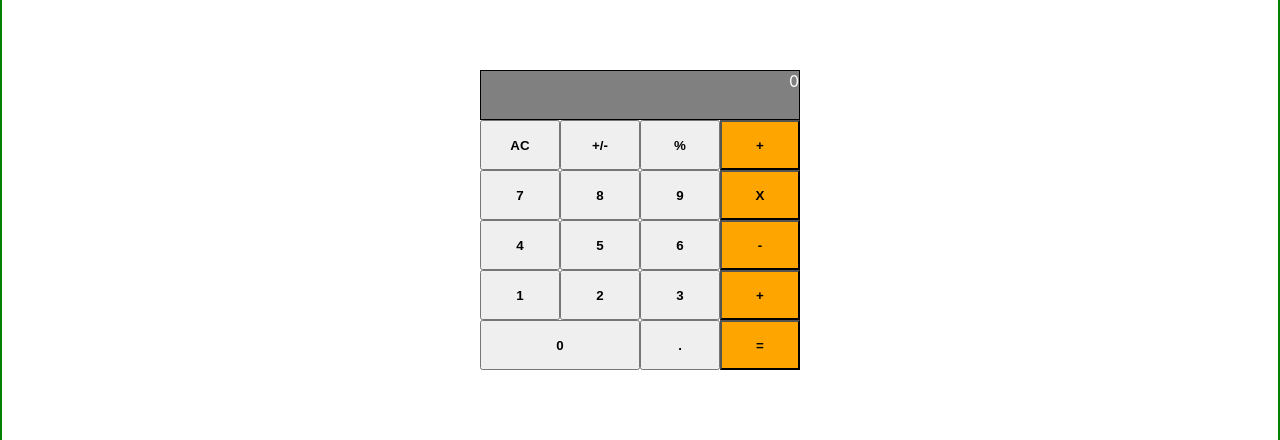
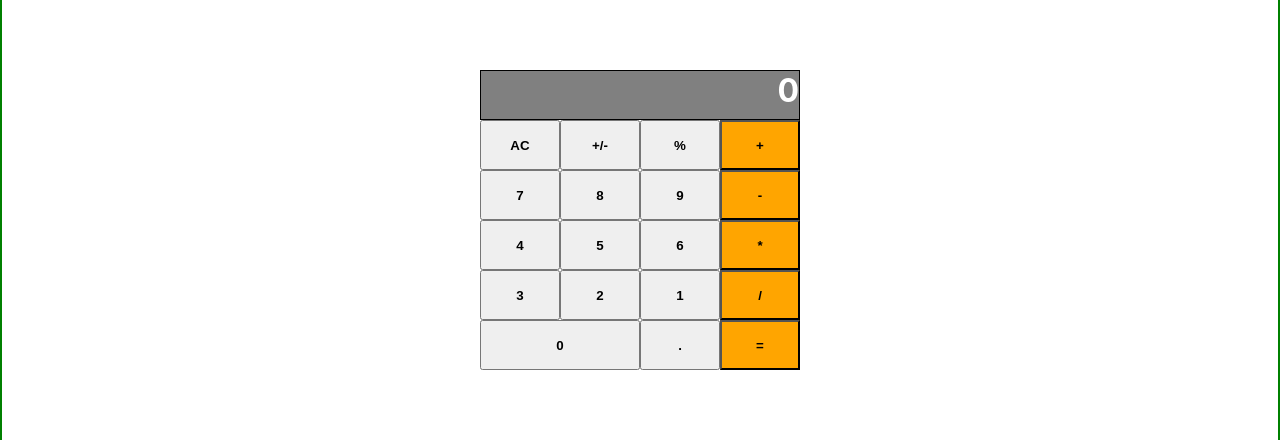
Before and after one commit to AkshithaReddy1899/Math-magicians, a React (Create React App) app: page / in a window 1280 px wide. Shown: the part 170-610 px from the top of the page. Built offline with nearby package versions, Linux system fonts and the light colour scheme.

Commit message:
Rewrite as class components

```diff
--- a/public/index.html
+++ b/public/index.html
@@ -2,42 +2,10 @@
 <html lang="en">
   <head>
     <meta charset="utf-8" />
-    <link rel="icon" href="%PUBLIC_URL%/favicon.ico" />
     <meta name="viewport" content="width=device-width, initial-scale=1" />
-    <meta name="theme-color" content="#000000" />
-    <meta
-      name="description"
-      content="Web site created using create-react-app"
-    />
-    <link rel="apple-touch-icon" href="%PUBLIC_URL%/logo192.png" />
-    <!--
-      manifest.json provides metadata used when your web app is installed on a
-      user's mobile device or desktop. See https://developers.google.com/web/fundamentals/web-app-manifest/
-    -->
-    <link rel="manifest" href="%PUBLIC_URL%/manifest.json" />
-    <!--
-      Notice the use of %PUBLIC_URL% in the tags above.
-      It will be replaced with the URL of the `public` folder during the build.
-      Only files inside the `public` folder can be referenced from the HTML.
-
-      Unlike "/favicon.ico" or "favicon.ico", "%PUBLIC_URL%/favicon.ico" will
-      work correctly both with client-side routing and a non-root public URL.
-      Learn how to configure a non-root public URL by running `npm run build`.
-    -->
     <title>React App</title>
   </head>
   <body>
-    <noscript>You need to enable JavaScript to run this app.</noscript>
     <div id="root"></div>
-    <!--
-      This HTML file is a template.
-      If you open it directly in the browser, you will see an empty page.
-
-      You can add webfonts, meta tags, or analytics to this file.
-      The build step will place the bundled scripts into the <body> tag.
-
-      To begin the development, run `npm start` or `yarn start`.
-      To create a production bundle, use `npm run build` or `yarn build`.
-    -->
   </body>
 </html>
--- a/src/App.js
+++ b/src/App.js
@@ -1,12 +1,16 @@
+/* eslint-disable react/prefer-stateless-function */
+import React, { Component } from 'react';
 import './styles/App.css';
 import Calculator from './components/Calculator';
 
-function App() {
-  return (
-    <div className="App">
-      <Calculator />
-    </div>
-  );
+class App extends Component {
+  render() {
+    return (
+      <div>
+        <Calculator />
+      </div>
+    );
+  }
 }
 
 export default App;
--- a/src/components/ButtonContainer.js
+++ b/src/components/ButtonContainer.js
@@ -1,8 +1,37 @@
-import Button from './Button';
+import React, { PureComponent } from 'react';
 
-function ButtonContainer() {
+class ButtonContainer extends PureComponent {
+  render() {
     return (
       <div className="button-container">
+        <button type="button" className="btn">AC</button>
+        <button type="button" className="btn">+/-</button>
+        <button type="button" className="btn">%</button>
+        <button type="button" className="operator">+</button>
+        <button type="button" className="btn">7</button>
+        <button type="button" className="btn">8</button>
+        <button type="button" className="btn">9</button>
+        <button type="button" className="operator">-</button>
+        <button type="button" className="btn">4</button>
+        <button type="button" className="btn">5</button>
+        <button type="button" className="btn">6</button>
+        <button type="button" className="operator">*</button>
+        <button type="button" className="btn">3</button>
+        <button type="button" className="btn">2</button>
+        <button type="button" className="btn">1</button>
+        <button type="button" className="operator">/</button>
+        <button type="button" className="zero">0</button>
+        <button type="button" className="btn">.</button>
+        <button type="button" className="operator">=</button>
+      </div>
+    );
+  }
+}
+
+export default ButtonContainer;
+
+/*
+
         <Button text="AC" />
         <Button text="+/-" />
         <Button text="%" />
@@ -21,9 +50,4 @@ function ButtonContainer() {
         <Button text="+" className="operator" />
         <Button text="0" className="zero" />
         <Button text="." />
-      <Button text="=" className="operator" />
-    </div>
-  );
-}
-
-export default ButtonContainer;
+        <Button text="=" className="operator" /> */
--- a/src/components/Calculator.js
+++ b/src/components/Calculator.js
@@ -1,14 +1,22 @@
+import React from 'react';
 import '../styles/calculator.css';
 import Display from './Display';
 import ButtonContainer from './ButtonContainer';
 
-function Calculator() {
-  return (
-    <div className="calculator">
-      <Display />
-      <ButtonContainer />
-    </div>
-  );
+class Calculator extends React.Component {
+  constructor(props) {
+    super(props);
+    this.state = {};
+  }
+
+  render() {
+    return (
+      <div className="calculator">
+        <Display value="0" />
+        <ButtonContainer />
+      </div>
+    );
+  }
 }
 
 export default Calculator;
--- a/src/components/Display.js
+++ b/src/components/Display.js
@@ -1,8 +1,29 @@
+import PropTypes from 'prop-types';
+import React from 'react';
 import '../styles/App.css';
 
-const Display = () => (
-  <div className="display">
-    0
-  </div>
-);
+class Display extends React.Component {
+  constructor(props) {
+    super(props);
+    this.state = {};
+  }
+
+  render() {
+    const { value } = this.props;
+    return (
+      <h1 className="display">
+        { value }
+      </h1>
+    );
+  }
+}
+
+Display.defaultProps = {
+  value: 0,
+};
+
+Display.propTypes = {
+  value: PropTypes.string,
+};
+
 export default Display;
```
Lines whose indentation alone changed are shown as unchanged.
